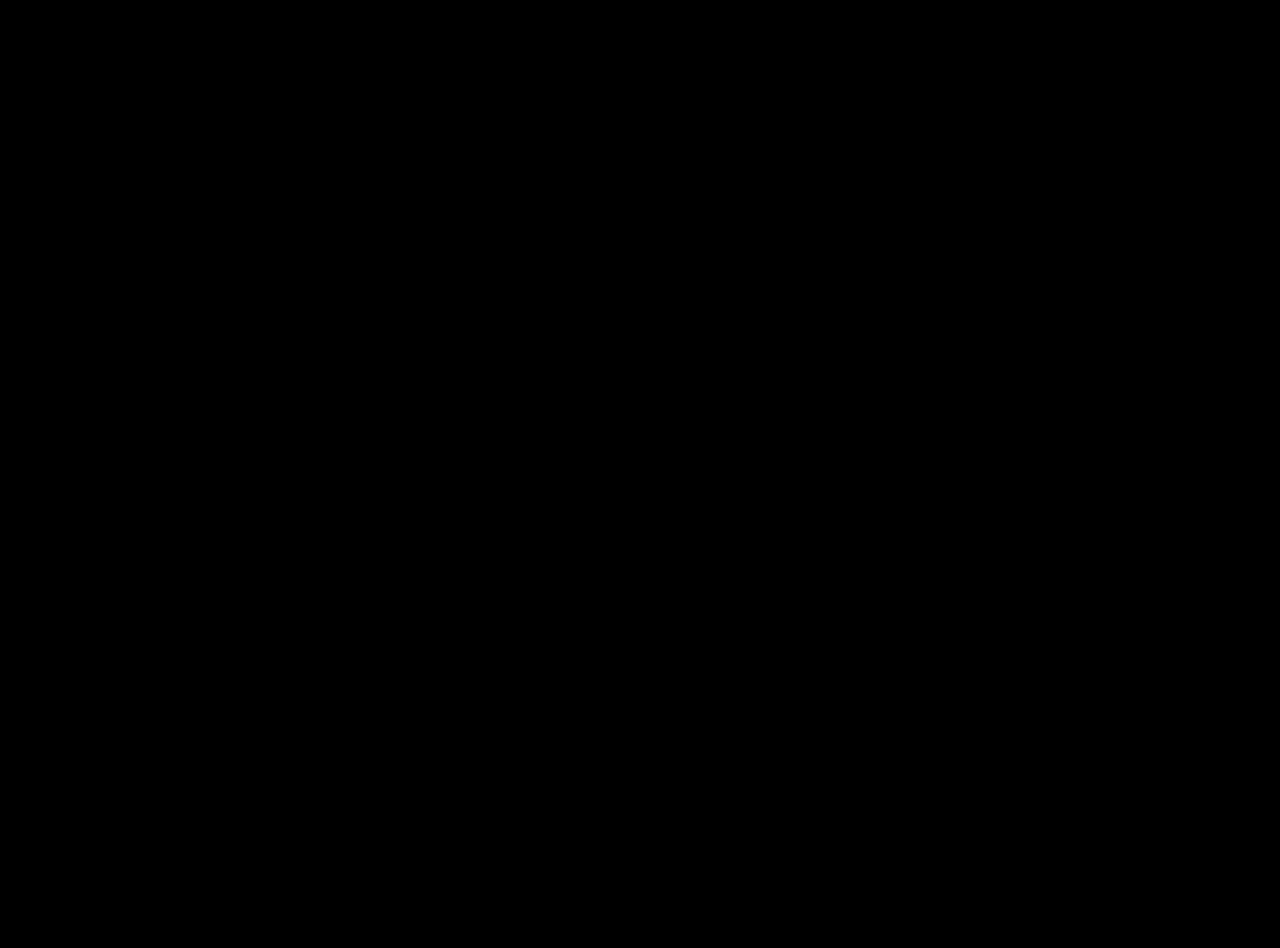
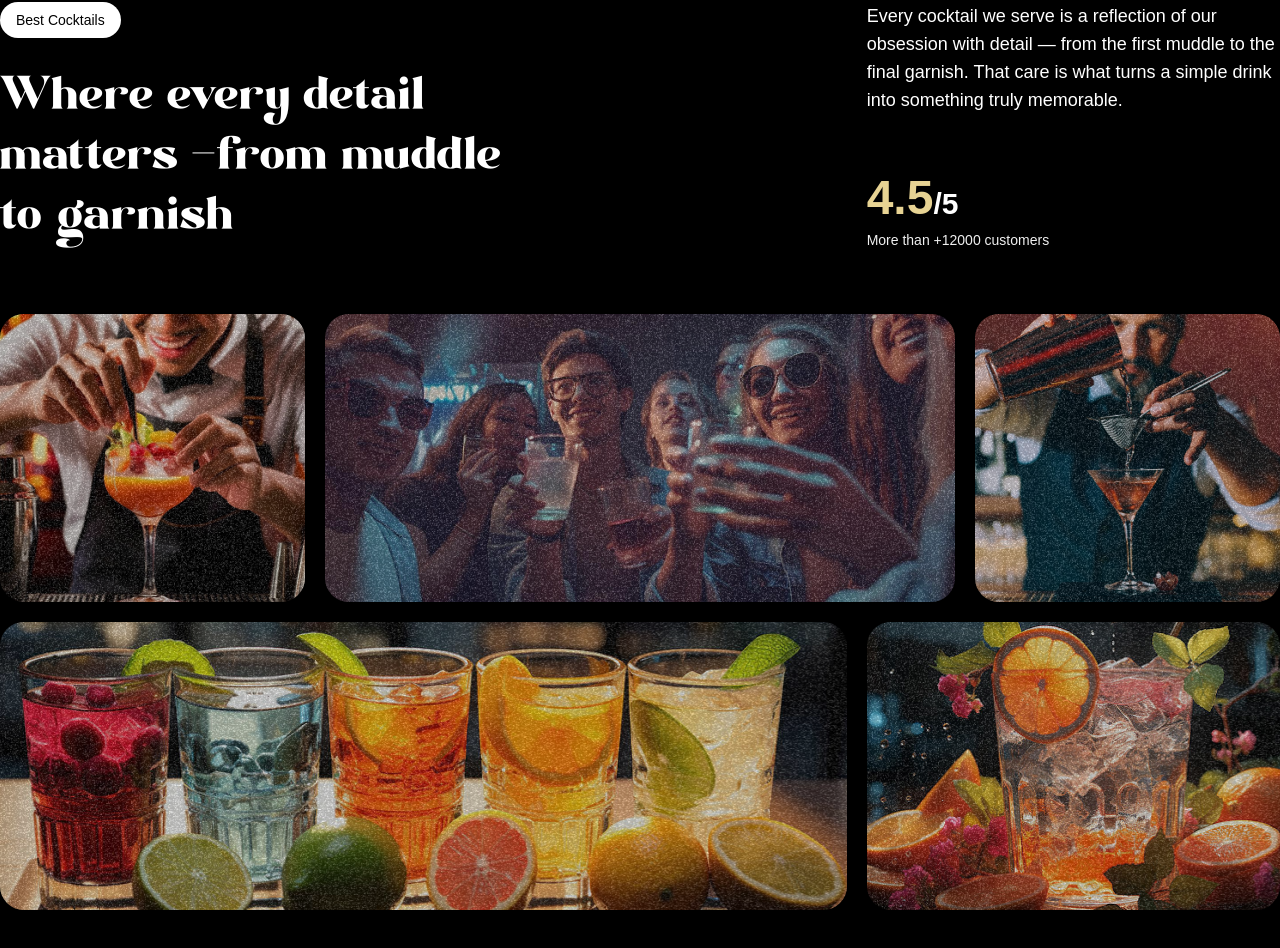
Before and after one commit to kennygodin/gsap-cocktails, a React (Vite) app: page / in a window 1280 px wide. Shown: the part 1710-2658 px from the top of the page. Before the commit the page ends 1600 px from the top, so only its background shows below. Built offline with nearby package versions, Linux system fonts and the light colour scheme; a web font is replaced by a local one.

Commit message:
about section feat.

```diff
--- a/src/App.jsx
+++ b/src/App.jsx
@@ -3,6 +3,7 @@
 import Navbar from "./components/Navbar";
 import Hero from "./components/Hero";
 import Cocktails from "./components/Cocktails";
+import About from "./components/About";
 
 gsap.registerPlugin(ScrollTrigger, SplitText);
 const App = () => {
@@ -11,6 +12,7 @@
       <Navbar />
       <Hero />
       <Cocktails />
+      <About />
     </main>
   );
 };
--- /dev/null
+++ b/src/components/About.jsx
@@ -0,0 +1,95 @@
+import { SplitText } from "gsap/all";
+import { useGSAP } from "@gsap/react";
+import gsap from "gsap";
+
+const About = () => {
+  useGSAP(() => {
+    const titleSplit = SplitText.create("#about h2", { type: "words" });
+
+    const scrollTimeline = gsap.timeline({
+      scrollTrigger: {
+        trigger: "#about",
+        start: "top center",
+      },
+    });
+
+    scrollTimeline
+      .from(titleSplit.words, {
+        opacity: 0,
+        duration: 1,
+        yPercent: 100,
+        ease: "expo.out",
+        stagger: 0.02,
+      })
+      .from(
+        ".top-grid div, .bottom-grid div",
+        {
+          opacity: 0,
+          duration: 1,
+          ease: "power1.inOut",
+          stagger: 0.04,
+        },
+        "-=0.5"
+      );
+  }, []);
+  return (
+    <section id="about" className="mb-16 px-5 md:px-0">
+      <div className="mb-16 md:px-0 px-5">
+        <div className="content">
+          <div className="md:col-span-8">
+            <p className="badge">Best Cocktails</p>
+            <h2>
+              Where every detail matters <span className="text-white">-</span>
+              from muddle to garnish
+            </h2>
+          </div>
+
+          <div className="sub-content">
+            <p>
+              Every cocktail we serve is a reflection of our obsession with
+              detail — from the first muddle to the final garnish. That care is
+              what turns a simple drink into something truly memorable.
+            </p>
+
+            <div>
+              <p className="md:text-3xl text-xl font-bold">
+                <span>4.5</span>/5
+              </p>
+              <p className="text-sm text-white-100">
+                More than +12000 customers
+              </p>
+            </div>
+          </div>
+        </div>
+      </div>
+
+      <div className="top-grid">
+        <div className="md:col-span-3">
+          <div className="noisy" />
+          <img src="/images/abt1.png" alt="grid-img-1" />
+        </div>
+        <div className="md:col-span-6">
+          <div className="noisy" />
+          <img src="/images/abt2.png" alt="grid-img-2" />
+        </div>
+        <div className="md:col-span-3">
+          <div className="noisy" />
+          <img src="/images/abt5.png" alt="grid-img-5" />
+        </div>
+      </div>
+
+      <div className="bottom-grid">
+        <div className="md:col-span-8">
+          <div className="noisy" />
+          <img src="/images/abt3.png" alt="grid-img-3" />
+        </div>
+        <div className="md:col-span-4">
+          <div className="noisy" />
+          <img src="/images/abt4.png" alt="grid-img-4" />
+        </div>
+      </div>
+    </section>
+  );
+};
+
+export default About;
```
